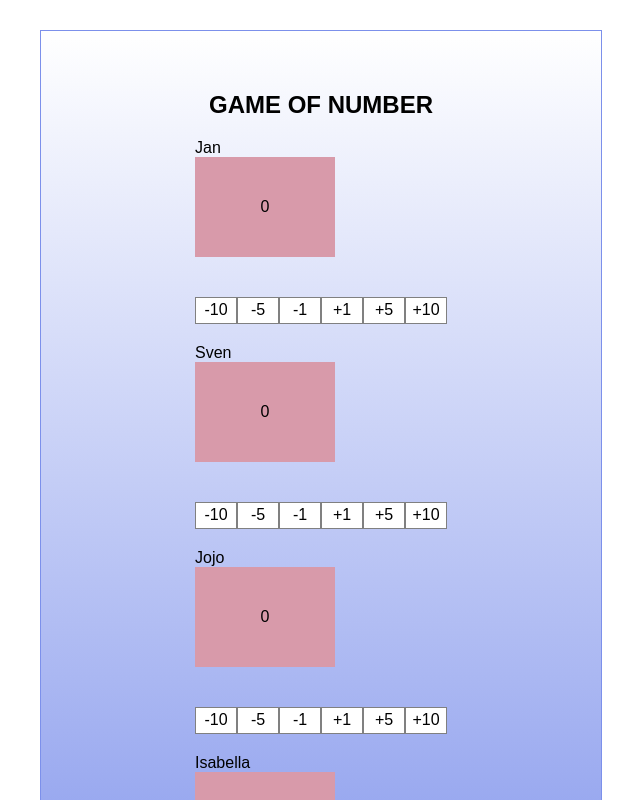
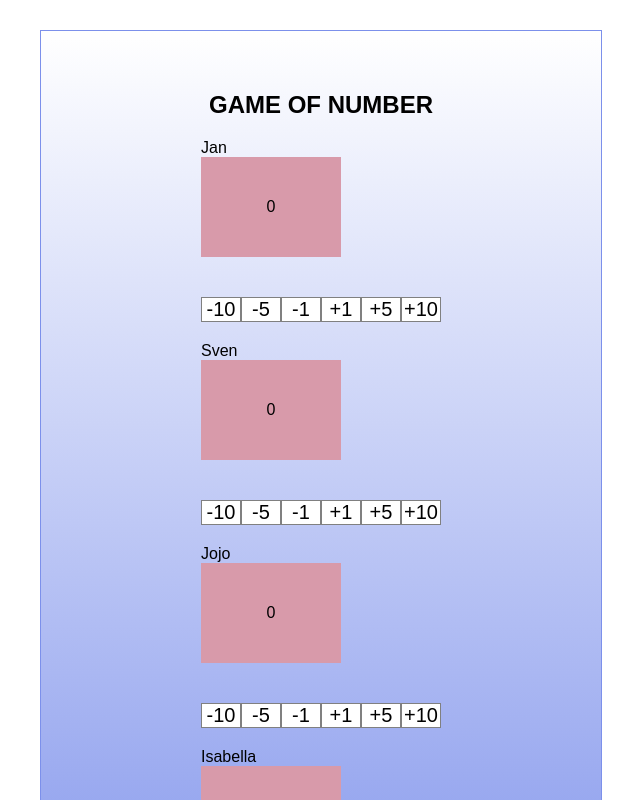
Before and after one commit to DechawatK/scorekeeper2, a React (Create React App) app: page / in a window 1280 px wide. Shown: the top 800 px of the page, without its empty margins (319-959 px from the left). Built offline with nearby package versions, Linux system fonts and the light colour scheme.

Commit message:
update app

```diff
--- a/src/ScoreBoard.js
+++ b/src/ScoreBoard.js
@@ -1,7 +1,6 @@
 import React, { Component } from 'react'
 import Score from './Score'
 import ScoreUpdate from './ScoreUpdate'
-
 
 export default class ScoreBoard extends Component {
   render() {
--- a/src/ScoreUpdate.js
+++ b/src/ScoreUpdate.js
@@ -1,28 +1,29 @@
 import React, { Component } from 'react'
+import Button from './Button'
 
 export default class ScoreUpdate extends Component {
   render() {
     const { onClick } = this.props
     return (
       <div className="score-update">
-        <div onClick={() => onClick(-10)} className="btn1">
+        <button onClick={() => onClick(-10)} className="btn1">
           -10
-        </div>
-        <div onClick={() => onClick(-5)} className="btn2">
+        </button>
+        <button onClick={() => onClick(-5)} className="btn2">
           -5
-        </div>
-        <div onClick={() => onClick(-1)} className="btn3">
+        </button>
+        <button onClick={() => onClick(-1)} className="btn3">
           -1
-        </div>
-        <div onClick={() => onClick(1)} className="btn4">
+        </button>
+        <button onClick={() => onClick(1)} className="btn4">
           +1
-        </div>
-        <div onClick={() => onClick(5)} className="btn5">
+        </button>
+        <button onClick={() => onClick(5)} className="btn5">
           +5
-        </div>
-        <div onClick={() => onClick(10)} className="btn6">
+        </button>
+        <button onClick={() => onClick(10)} className="btn6">
           +10
-        </div>
+        </button>
       </div>
     )
   }
```
